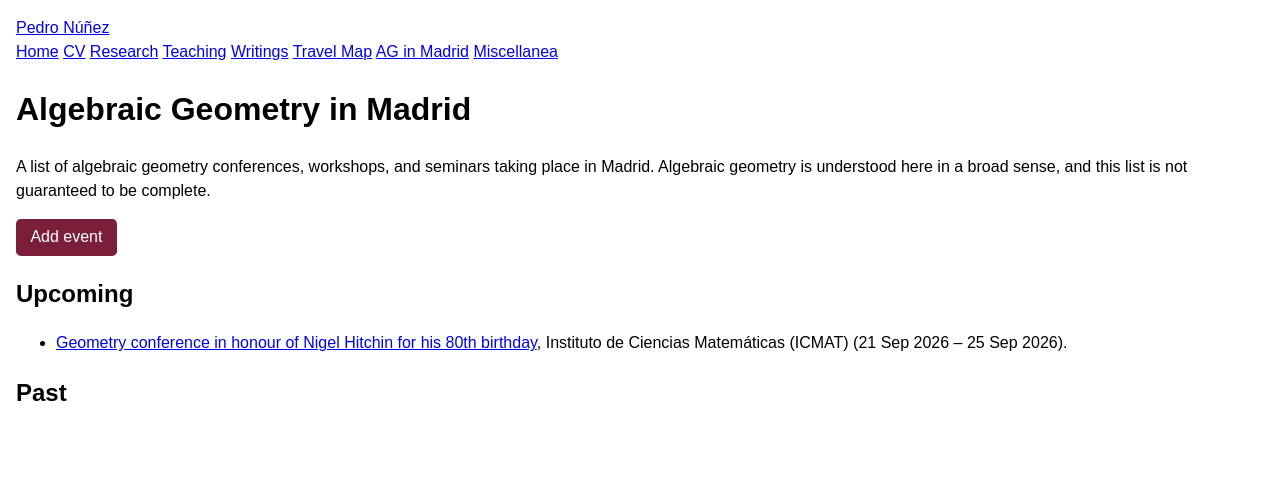
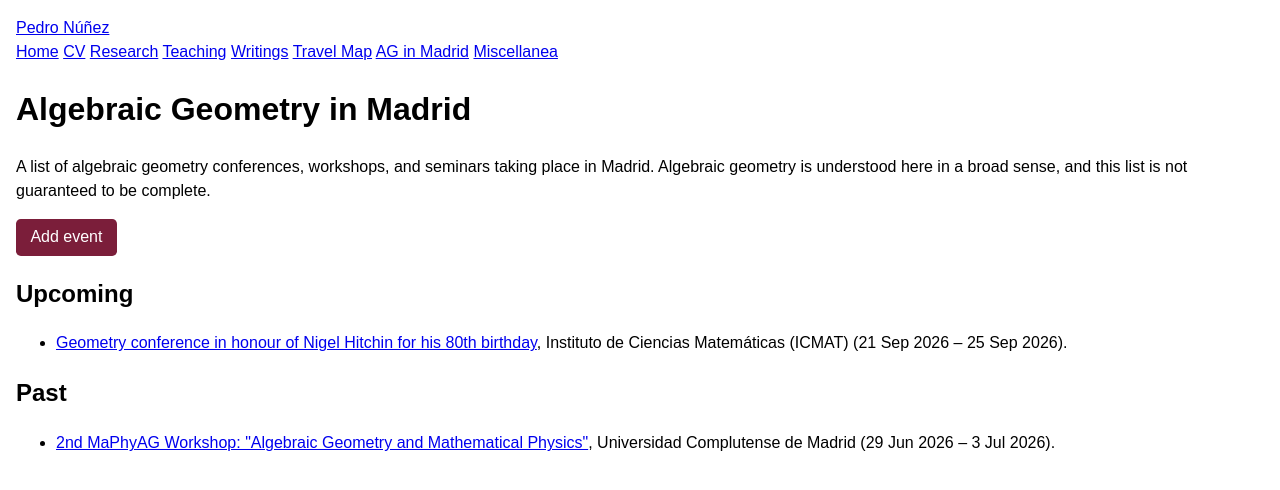
Before and after one commit to pedro-nunez/pedro-nunez.github.io, a Jekyll site: the page built from algebraic-geometry-in-madrid.md, in a window 1280 px wide. Shown: the top 490 px of the page. Built offline with Jekyll 4.4.1, drawn with Linux system fonts in a browser that asks for light colours.

Commit message:
Add 2nd MaPhyAG Workshop to Algebraic Geometry in Madrid page
Co-Authored-By: Claude Sonnet 5 <noreply@anthropic.com>
Claude-Session: https://claude.ai/code/session_01DA8FQP4BUd5mDBeFEEDyRN

```diff
--- a/_data/madrid-events.yml
+++ b/_data/madrid-events.yml
@@ -8,3 +8,10 @@
   end: 2026-09-25
   status: future
   url: "https://www.icmat.es/RT/2026/HNLTT/hitchin80.php"
+
+- title: "2nd MaPhyAG Workshop: \"Algebraic Geometry and Mathematical Physics\""
+  institution: "Universidad Complutense de Madrid"
+  start: 2026-06-29
+  end: 2026-07-03
+  status: past
+  url: "https://eventos.ucm.es/150772/detail/2nd-maphyag-workshop.html"
```
